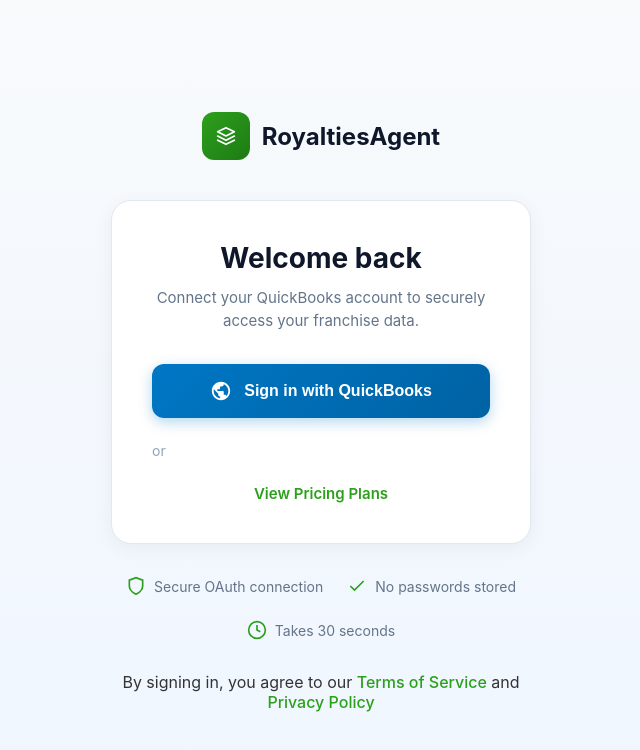
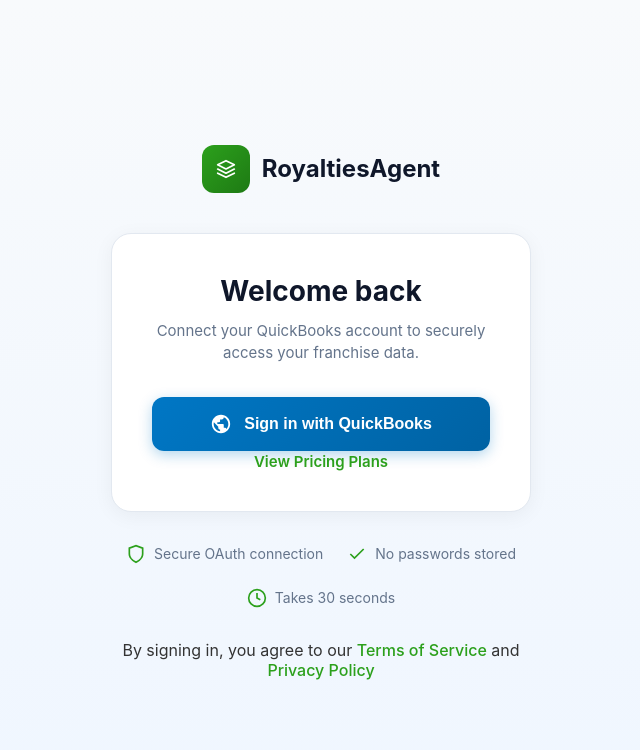
Before and after one commit to sab110/stagingcfoworx, a React app: page /login in a window 1280 px wide. Shown: the top 750 px of the page, without its empty margins (319-959 px from the left). Built offline with nearby package versions, Linux system fonts and the light colour scheme; the HTML template or start-up script is replaced by a standard one.

Commit message:
frontend revision14

```diff
--- a/src/pages/LoginPage.jsx
+++ b/src/pages/LoginPage.jsx
@@ -63,10 +63,6 @@
               </>
             )}
           </button>
-
-          <div style={styles.divider}>
-            <span>or</span>
-          </div>
 
           <Link to="/pricing" style={styles.pricingLink}>
             View Pricing Plans
```
